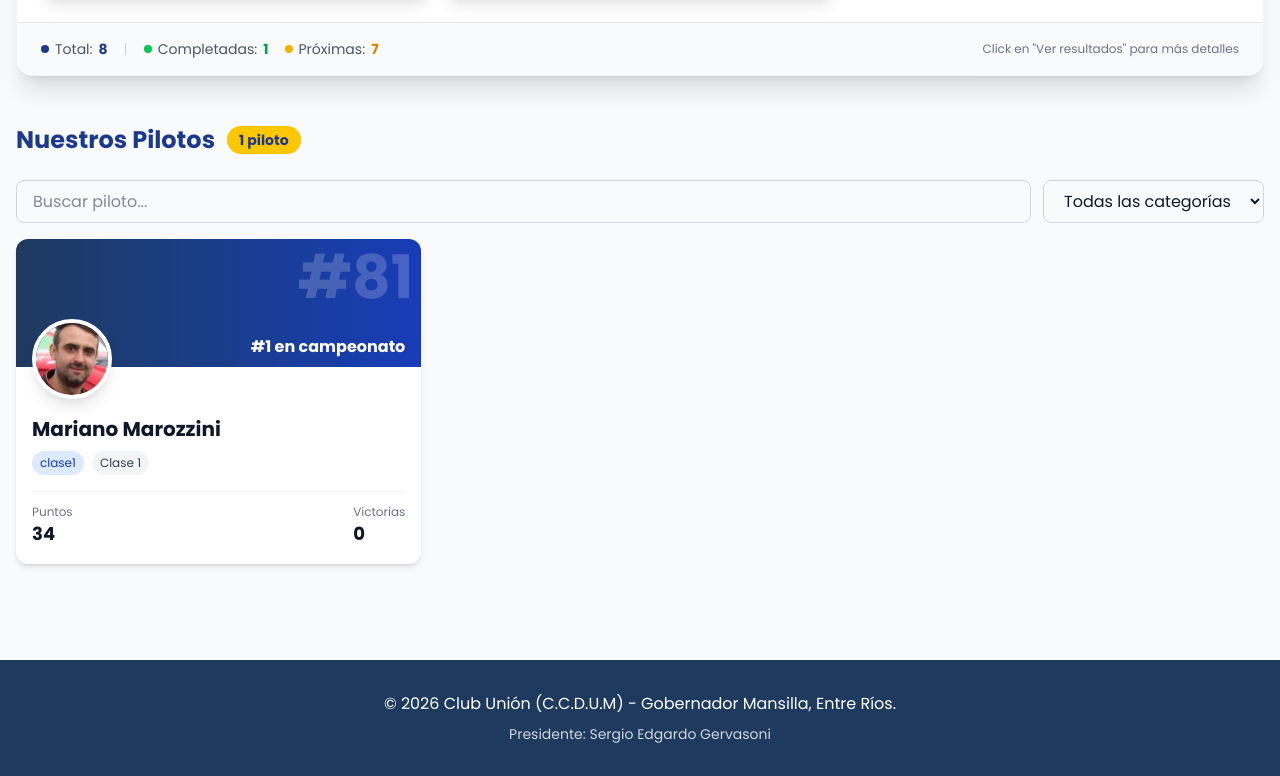
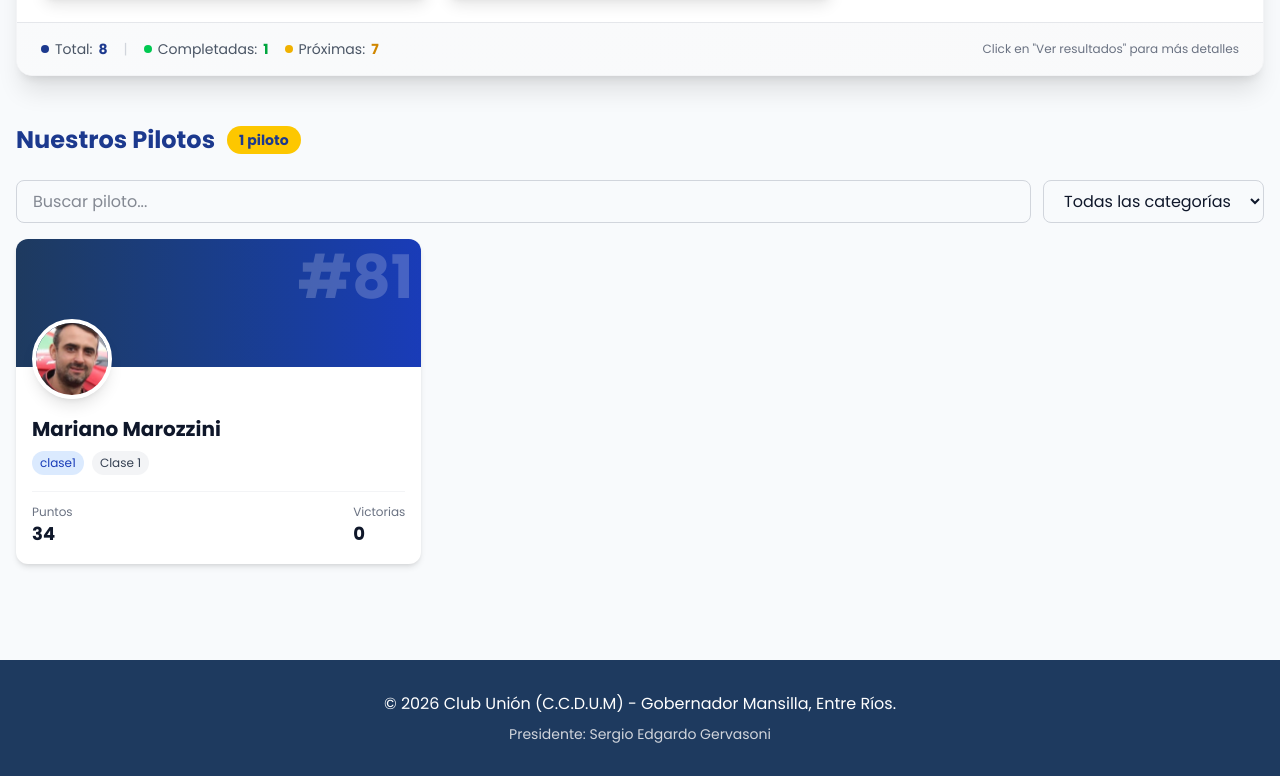
Before and after one commit to Agustin-Monti/clubunion, a Next.js app: page /actividades/automovilismo in a window 1280 px wide. Shown: the part 3531-4307 px from the top of the page. Built offline with nearby package versions, Linux system fonts and the light colour scheme.

Commit message:
Update ListaPilotos.tsx

```diff
--- a/components/actividades/ListaPilotos.tsx
+++ b/components/actividades/ListaPilotos.tsx
@@ -94,11 +94,6 @@ export default function ListaPilotos({ pilotos, baseUrl }: ListaPilotosProps) {
                   </div>
                 )}
               </div>
-
-              {/* Posición en el campeonato */}
-              <div className="absolute bottom-2 right-4 text-white font-bold">
-                #{index + 1} en campeonato
-              </div>
             </div>
 
             <div className="pt-12 p-4">
```
